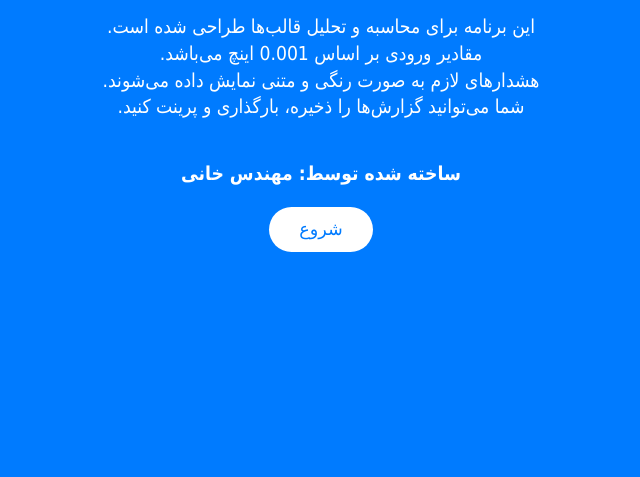
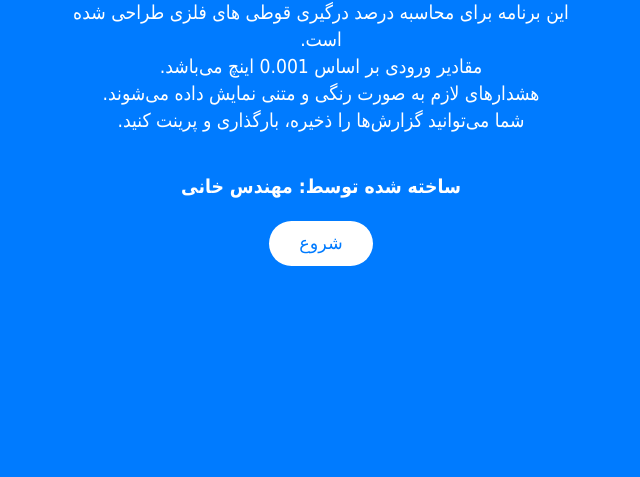
Before and after one commit to msb872/Overlap, a plain HTML site: page index.html in a window 1280 px wide. Shown: the part 323-800 px from the top of the page, without its empty margins (319-959 px from the left). Drawn offline with Linux system fonts and the light colour scheme.

Commit message:
Update index.html

```diff
--- a/index.html
+++ b/index.html
@@ -152,7 +152,7 @@
 <div id="welcomeScreen">
   <h1>خوش آمدید!</h1>
   <p>
-    این برنامه برای محاسبه و تحلیل قالب‌ها طراحی شده است.<br />
+    این برنامه برای محاسبه درصد درگیری قوطی های فلزی طراحی شده است.<br />
     مقادیر ورودی بر اساس 0.001 اینچ می‌باشد.<br />
     هشدارهای لازم به صورت رنگی و متنی نمایش داده می‌شوند.<br />
     شما می‌توانید گزارش‌ها را ذخیره، بارگذاری و پرینت کنید.
```
